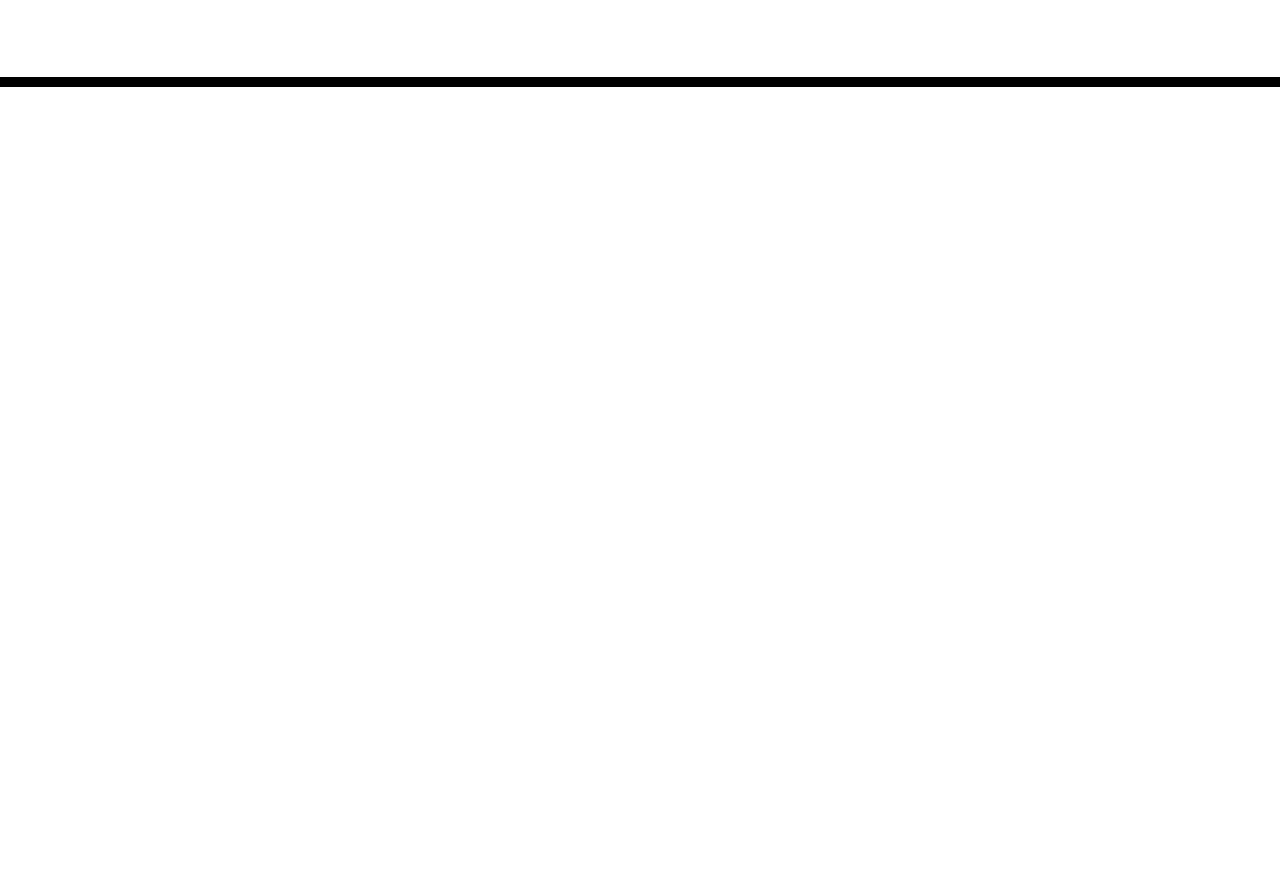
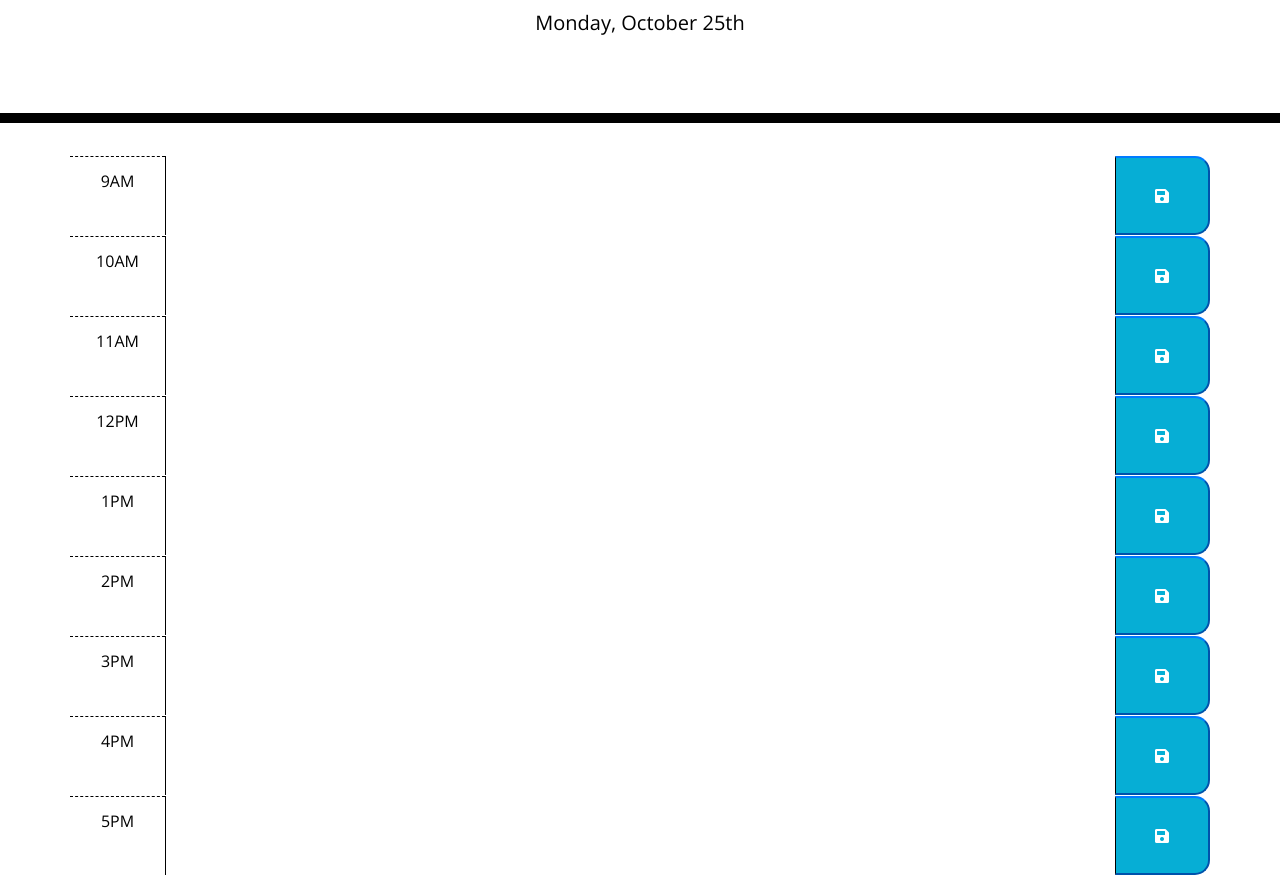
Before and after one commit to BMore-Creative/Day-Planner, a plain HTML site: page index.html in a window 1280 px wide. Shown: the part 181-1056 px from the top of the page. Before the commit the page ends 800 px from the top, so only its background shows below. Drawn offline with nearby package versions, Linux system fonts and the light colour scheme; files that its build step writes are made by us from their sources.

Commit message:
added elements: Timeblocks and save btns added for 9am - 5pm

```diff
--- /dev/null
+++ b/assets/js/index.js
@@ -0,0 +1,12 @@
+//DOM element variables
+const currDay = document.querySelector("#currentDay");
+
+
+//Displays current date at top of screen
+currDay.textContent = moment().format("dddd, MMMM Do")
+console.log(currDay.textContent);
+
+for (let i = 0; i < array.length; i++) {
+    const element = array[i];
+
+}
--- a/index.html
+++ b/index.html
@@ -29,10 +29,73 @@
       <p id="currentDay" class="lead"></p>
     </header>
     <div class="container">
-      <!-- Timeblocks go here -->
+      <div class="time-block row">
+        <div class="hour col-1 pt-3">9AM</div>
+        <textarea class="discription col-10" date-time='09' id='9AM'></textarea>
+        <button class="btn-primary saveBtn col-1 d-flex align-items-center" onclick="save('#9AM')">
+          <i class="far fa-save fa lg flex-fill"></i>
+        </button>
+      </div>
+      <div class="time-block row">
+        <div class="hour col-1 pt-3">10AM</div>
+        <textarea class="discription col-10" date-time='10' id='10AM'></textarea>
+        <button class="btn-primary saveBtn col-1 d-flex align-items-center" onclick="save('#10AM')">
+          <i class="far fa-save fa lg flex-fill"></i>
+        </button>
+      </div>
+      <div class="time-block row">
+        <div class="hour col-1 pt-3">11AM</div>
+        <textarea class="discription col-10" date-time='11' id='11AM'></textarea>
+        <button class="btn-primary saveBtn col-1 d-flex align-items-center" onclick="save('#11AM')">
+          <i class="far fa-save fa lg flex-fill"></i>
+        </button>
+      </div>
+      <div class="time-block row">
+        <div class="hour col-1 pt-3">12PM</div>
+        <textarea class="discription col-10" date-time='12' id='12PM'></textarea>
+        <button class="btn-primary saveBtn col-1 d-flex align-items-center" onclick="save('#12PM')">
+          <i class="far fa-save fa lg flex-fill"></i>
+        </button>
+      </div>
+      <div class="time-block row">
+        <div class="hour col-1 pt-3">1PM</div>
+        <textarea class="discription col-10" date-time='13' id='1PM'></textarea>
+        <button class="btn-primary saveBtn col-1 d-flex align-items-center" onclick="save('#1PM')">
+          <i class="far fa-save fa lg flex-fill"></i>
+        </button>
+      </div>
+      <div class="time-block row">
+        <div class="hour col-1 pt-3">2PM</div>
+        <textarea class="discription col-10" date-time='14' id='2PM'></textarea>
+        <button class="btn-primary saveBtn col-1 d-flex align-items-center" onclick="save('#2PM')">
+          <i class="far fa-save fa lg flex-fill"></i>
+        </button>
+      </div>
+      <div class="time-block row">
+        <div class="hour col-1 pt-3">3PM</div>
+        <textarea class="discription col-10" date-time='15' id='3PM'></textarea>
+        <button class="btn-primary saveBtn col-1 d-flex align-items-center" onclick="save('#3PM')">
+          <i class="far fa-save fa lg flex-fill"></i>
+        </button>
+      </div>
+      <div class="time-block row">
+        <div class="hour col-1 pt-3">4PM</div>
+        <textarea class="discription col-10" date-time='16' id='4PM'></textarea>
+        <button class="btn-primary saveBtn col-1 d-flex align-items-center" onclick="save('#4PM')">
+          <i class="far fa-save fa lg flex-fill"></i>
+        </button>
+      </div>
+      <div class="time-block row">
+        <div class="hour col-1 pt-3">5PM</div>
+        <textarea class="discription col-10" date-time='17' id='5PM'></textarea>
+        <button class="btn-primary saveBtn col-1 d-flex align-items-center" onclick="save('#5PM')">
+          <i class="far fa-save fa lg flex-fill"></i>
+        </button>
+      </div>
     </div>
 
     <script src="https://cdnjs.cloudflare.com/ajax/libs/jquery/3.2.1/jquery.min.js"></script>
     <script src="https://cdnjs.cloudflare.com/ajax/libs/moment.js/2.24.0/moment.min.js"></script>
+    <script src="./assets/js/index.js"></script>
   </body>
 </html>
```
